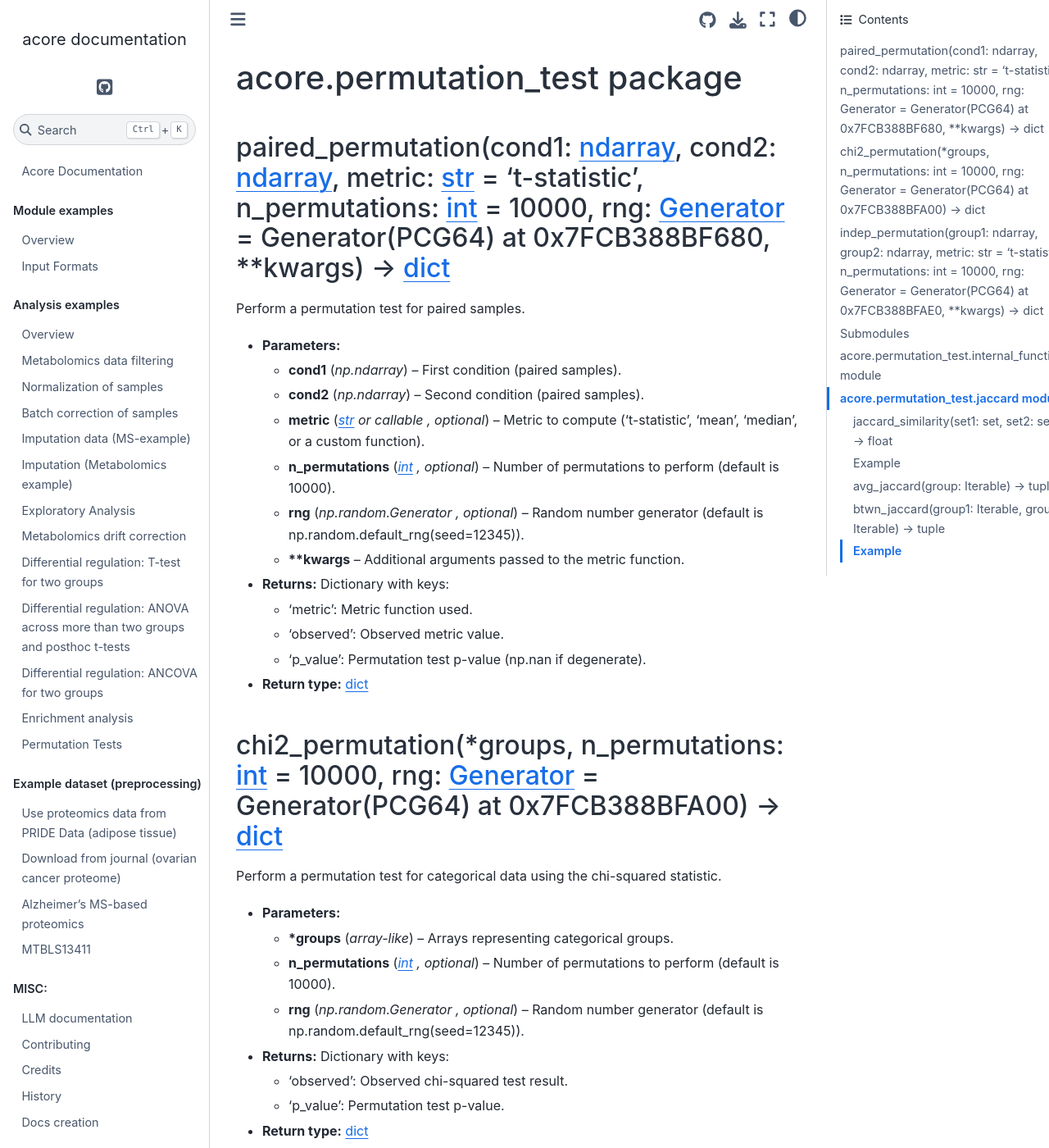
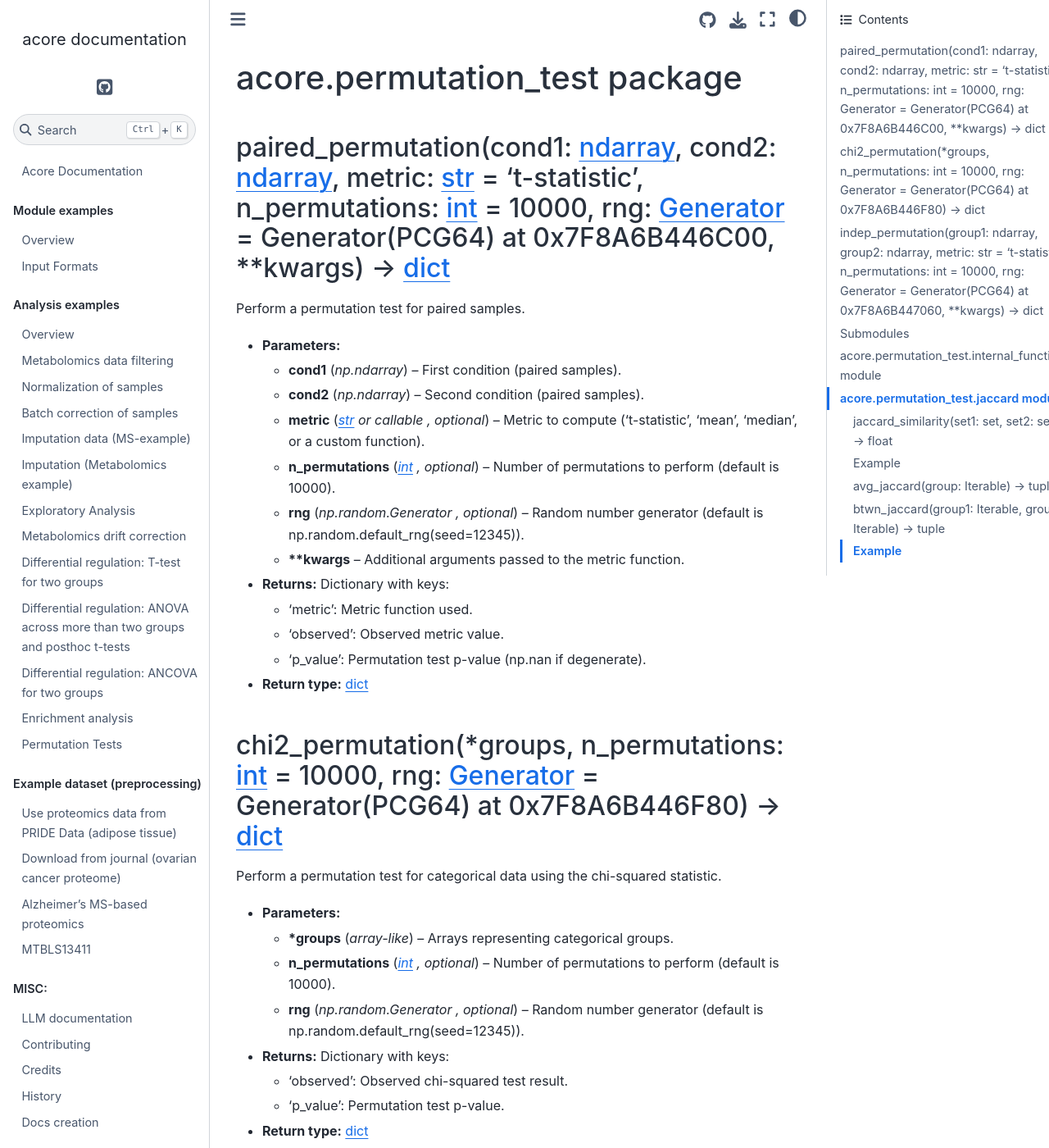
Before and after one commit to Multiomics-Analytics-Group/acore, a Sphinx documentation site: the page built from docs/markdown_ref/acore.permutation_test.md, in a window 1280 px wide and 1400 px high. Shown: the whole window at 82% size. Built offline with Sphinx 7.4.7 and the Sphinx Book theme 1.1.4, drawn with Linux system fonts in a browser that asks for light colours; pages that are not in the unit, such as notebooks, are missing from menus; a script that is not in the unit is left out; some of the changed text lies outside the part shown.

Commit message:
docs: update markdown reference

```diff
--- a/docs/markdown_ref/acore.permutation_test.md
+++ b/docs/markdown_ref/acore.permutation_test.md
@@ -1,6 +1,6 @@
 # acore.permutation_test package
 
-### paired_permutation(cond1: [ndarray](https://numpy.org/doc/stable/reference/generated/numpy.ndarray.html#numpy.ndarray), cond2: [ndarray](https://numpy.org/doc/stable/reference/generated/numpy.ndarray.html#numpy.ndarray), metric: [str](https://docs.python.org/3/library/stdtypes.html#str) = 't-statistic', n_permutations: [int](https://docs.python.org/3/library/functions.html#int) = 10000, rng: [Generator](https://numpy.org/doc/stable/reference/random/generator.html#numpy.random.Generator) = Generator(PCG64) at 0x7FCB388BF680, \*\*kwargs) → [dict](https://docs.python.org/3/library/stdtypes.html#dict)
+### paired_permutation(cond1: [ndarray](https://numpy.org/doc/stable/reference/generated/numpy.ndarray.html#numpy.ndarray), cond2: [ndarray](https://numpy.org/doc/stable/reference/generated/numpy.ndarray.html#numpy.ndarray), metric: [str](https://docs.python.org/3/library/stdtypes.html#str) = 't-statistic', n_permutations: [int](https://docs.python.org/3/library/functions.html#int) = 10000, rng: [Generator](https://numpy.org/doc/stable/reference/random/generator.html#numpy.random.Generator) = Generator(PCG64) at 0x7F8A6B446C00, \*\*kwargs) → [dict](https://docs.python.org/3/library/stdtypes.html#dict)
 
 Perform a permutation test for paired samples.
 
@@ -19,7 +19,7 @@ Perform a permutation test for paired samples.
 * **Return type:**
   [dict](https://docs.python.org/3/library/stdtypes.html#dict)
 
-### chi2_permutation(\*groups, n_permutations: [int](https://docs.python.org/3/library/functions.html#int) = 10000, rng: [Generator](https://numpy.org/doc/stable/reference/random/generator.html#numpy.random.Generator) = Generator(PCG64) at 0x7FCB388BFA00) → [dict](https://docs.python.org/3/library/stdtypes.html#dict)
+### chi2_permutation(\*groups, n_permutations: [int](https://docs.python.org/3/library/functions.html#int) = 10000, rng: [Generator](https://numpy.org/doc/stable/reference/random/generator.html#numpy.random.Generator) = Generator(PCG64) at 0x7F8A6B446F80) → [dict](https://docs.python.org/3/library/stdtypes.html#dict)
 
 Perform a permutation test for categorical data using the chi-squared statistic.
 
@@ -34,7 +34,7 @@ Perform a permutation test for categorical data using the chi-squared statistic.
 * **Return type:**
   [dict](https://docs.python.org/3/library/stdtypes.html#dict)
 
-### indep_permutation(group1: [ndarray](https://numpy.org/doc/stable/reference/generated/numpy.ndarray.html#numpy.ndarray), group2: [ndarray](https://numpy.org/doc/stable/reference/generated/numpy.ndarray.html#numpy.ndarray), metric: [str](https://docs.python.org/3/library/stdtypes.html#str) = 't-statistic', n_permutations: [int](https://docs.python.org/3/library/functions.html#int) = 10000, rng: [Generator](https://numpy.org/doc/stable/reference/random/generator.html#numpy.random.Generator) = Generator(PCG64) at 0x7FCB388BFAE0, \*\*kwargs) → [dict](https://docs.python.org/3/library/stdtypes.html#dict)
+### indep_permutation(group1: [ndarray](https://numpy.org/doc/stable/reference/generated/numpy.ndarray.html#numpy.ndarray), group2: [ndarray](https://numpy.org/doc/stable/reference/generated/numpy.ndarray.html#numpy.ndarray), metric: [str](https://docs.python.org/3/library/stdtypes.html#str) = 't-statistic', n_permutations: [int](https://docs.python.org/3/library/functions.html#int) = 10000, rng: [Generator](https://numpy.org/doc/stable/reference/random/generator.html#numpy.random.Generator) = Generator(PCG64) at 0x7F8A6B447060, \*\*kwargs) → [dict](https://docs.python.org/3/library/stdtypes.html#dict)
 
 Perform a permutation test for independent samples.
 
```
Also changed, not shown: docs/markdown_ref/acore.types.md (+2 -0 lines).
